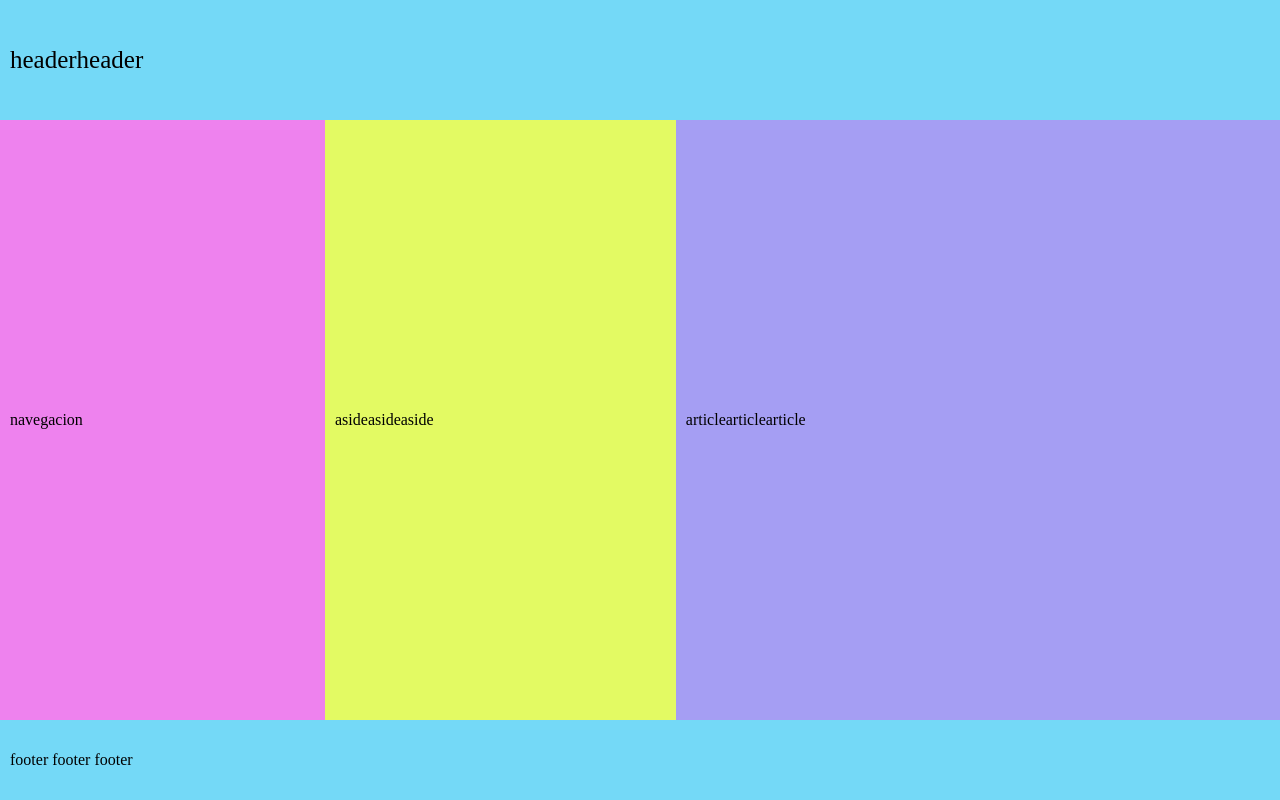
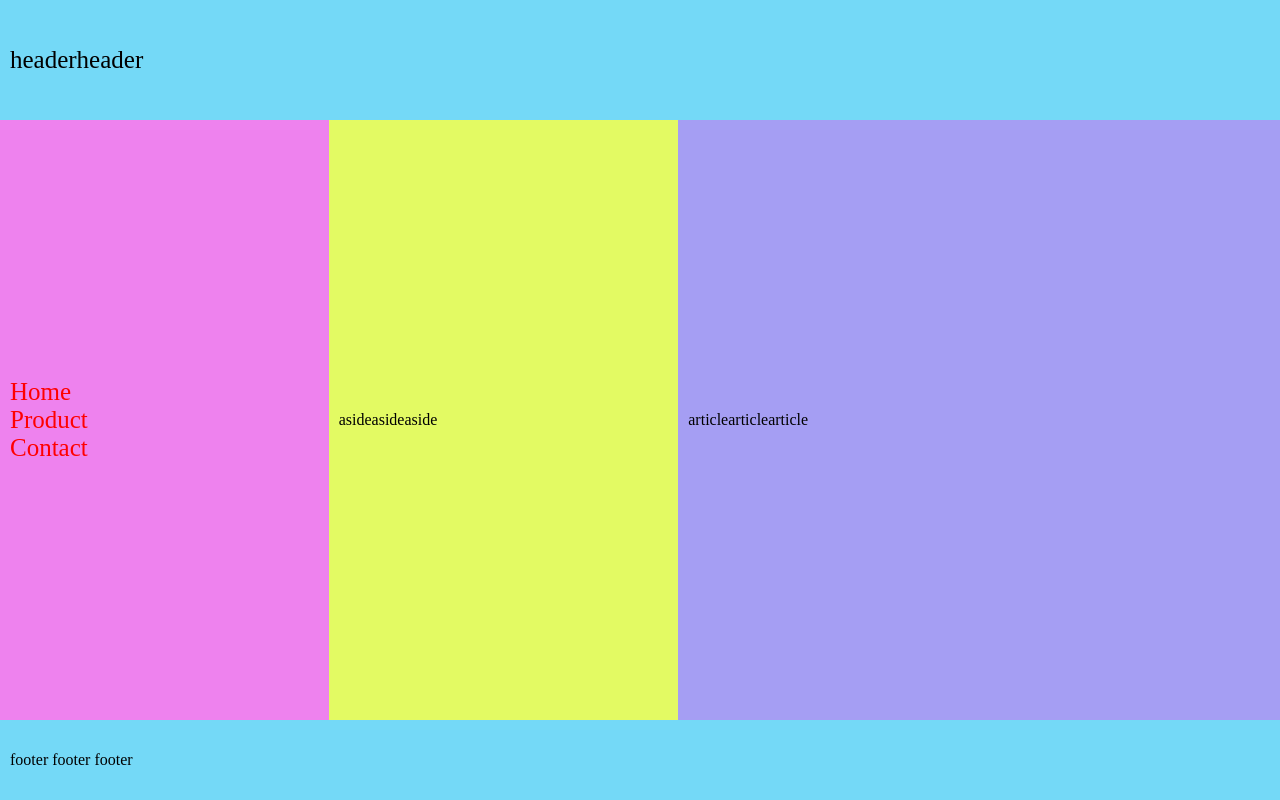
Before and after one commit to PatricioAdaro/prueba-flexbox, a plain HTML site: page index.html in a window 1280 px wide. Drawn offline with Linux system fonts and the light colour scheme.

Commit message:
lista de navegacion

```diff
--- a/css/style.css
+++ b/css/style.css
@@ -33,6 +33,13 @@ main nav{
     padding: 10px;
 
 }
+.lista{
+    color: red;
+    text-decoration: none;
+    font-size: 25px;
+
+
+}
 main aside{
     background-color: rgb(227, 250, 99);
     flex-grow:1 ;
--- a/index.html
+++ b/index.html
@@ -12,7 +12,11 @@
     <main>
 
         <nav>
-            navegacion
+            <ul>
+                <li><a href="#" class="lista">Home</a></li>
+                <li><a href="#" class="lista">Product</a></li>
+                <li><a href="#" class="lista">Contact</a></li>
+            </ul>
         </nav>
         <aside>asideasideaside</aside>
         <article>articlearticlearticle</article>
```
